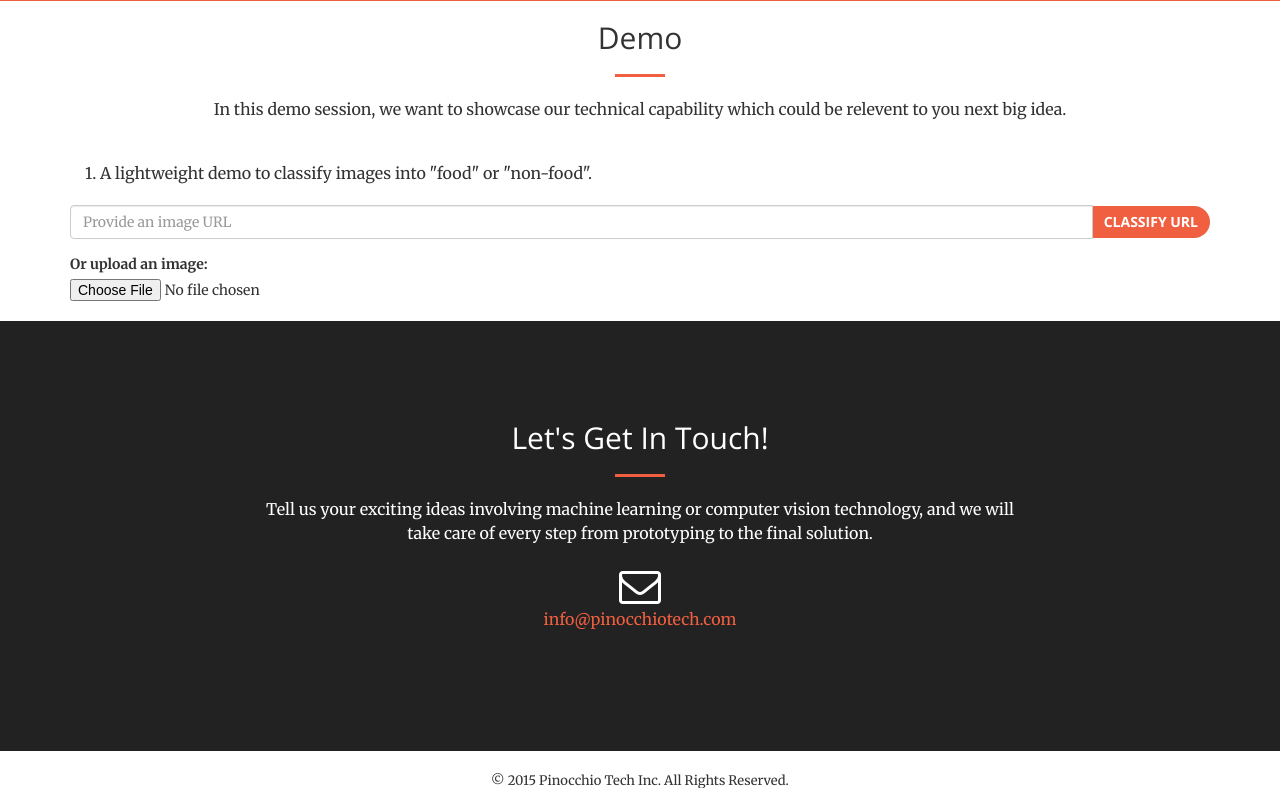
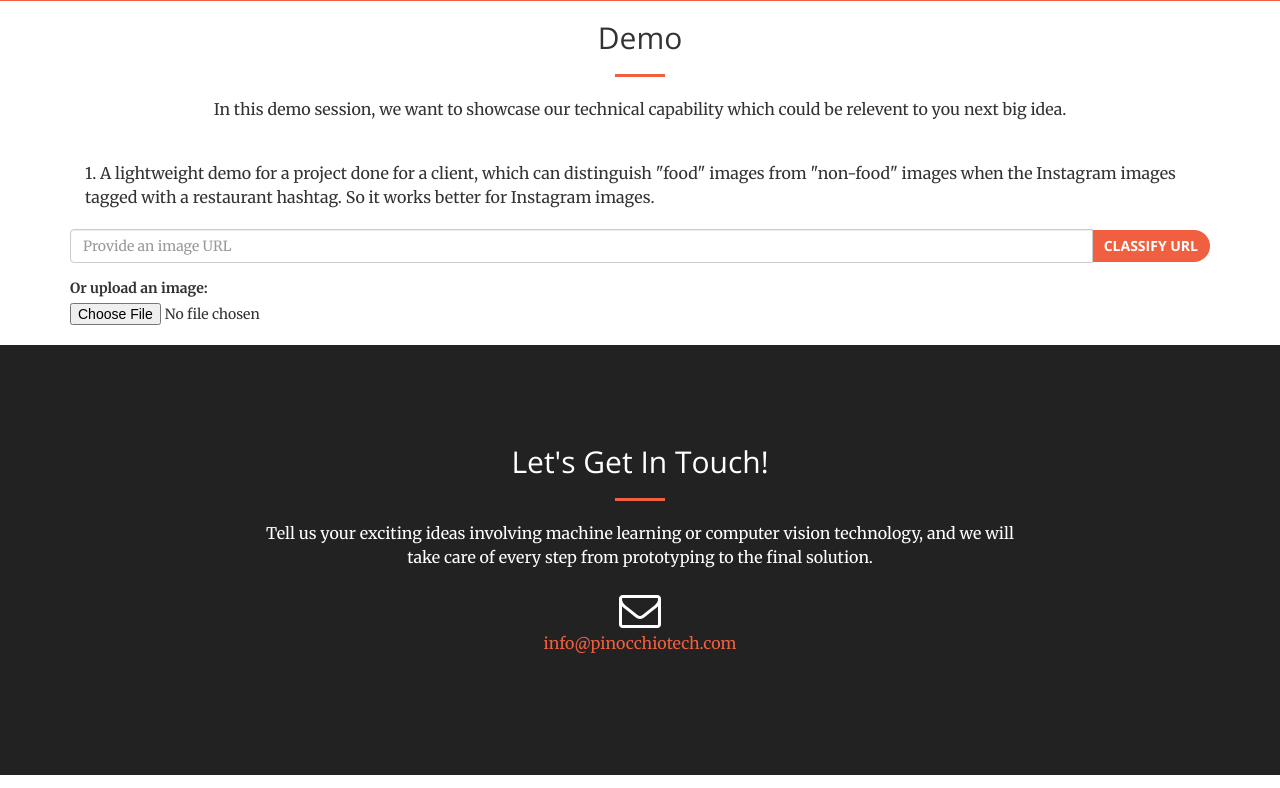
Before and after one commit to zhenyug/mondrian_web, a Flask app: page / in a window 1280 px wide. Shown: the part 2275-3063 px from the top of the page. Run offline with Flask 2, Linux system fonts and the light colour scheme; some libraries are stand-ins or nearby versions.

Commit message:
modified description

```diff
--- a/templates/index.html
+++ b/templates/index.html
@@ -214,7 +214,7 @@
             <br>
 
            <div class="col-lg-12 text-left">
-                    <p> 1. A lightweight demo to classify images into "food" or "non-food".</p>
+                    <p> 1. A lightweight demo for a project done for a client, which can distinguish "food" images from "non-food" images when the Instagram images tagged with a restaurant hashtag. So it works better for Instagram images.</p>
             </div>
 
           <form role="form" action="classify_url" method="get">
```
